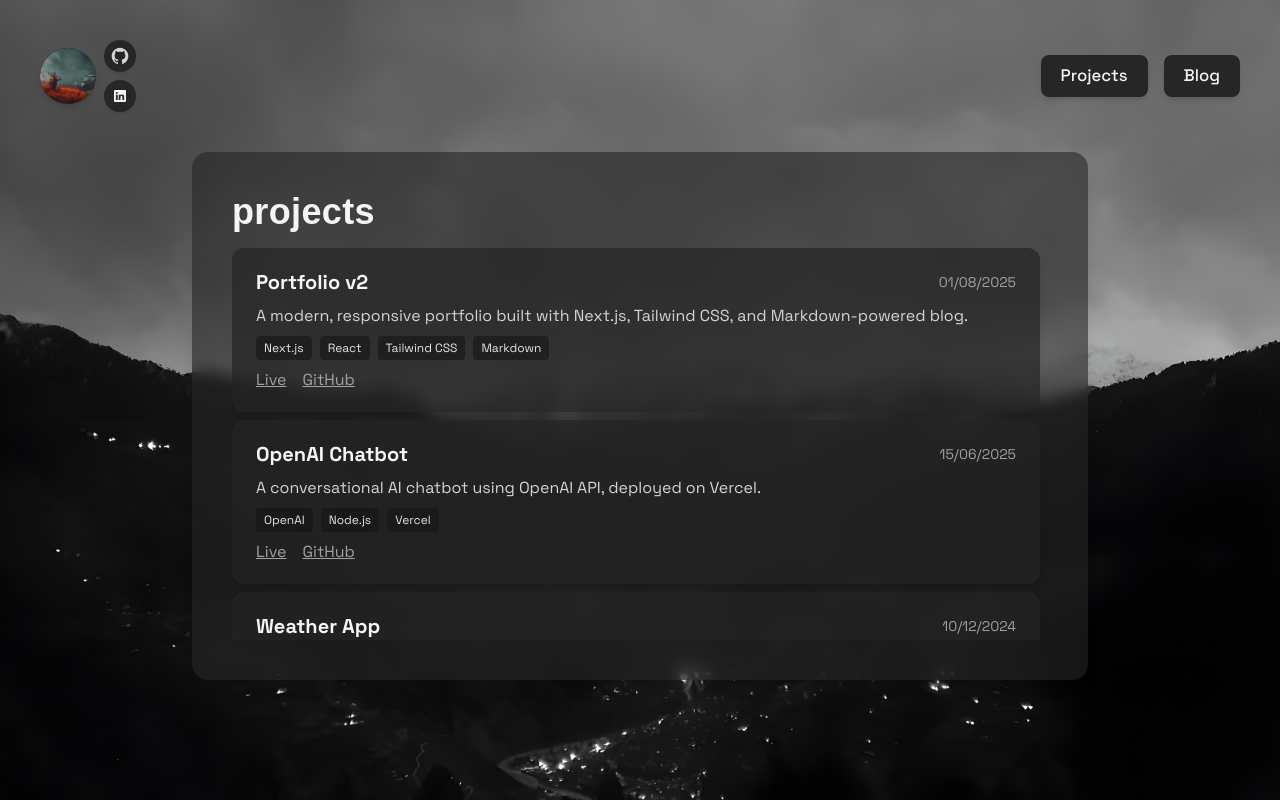
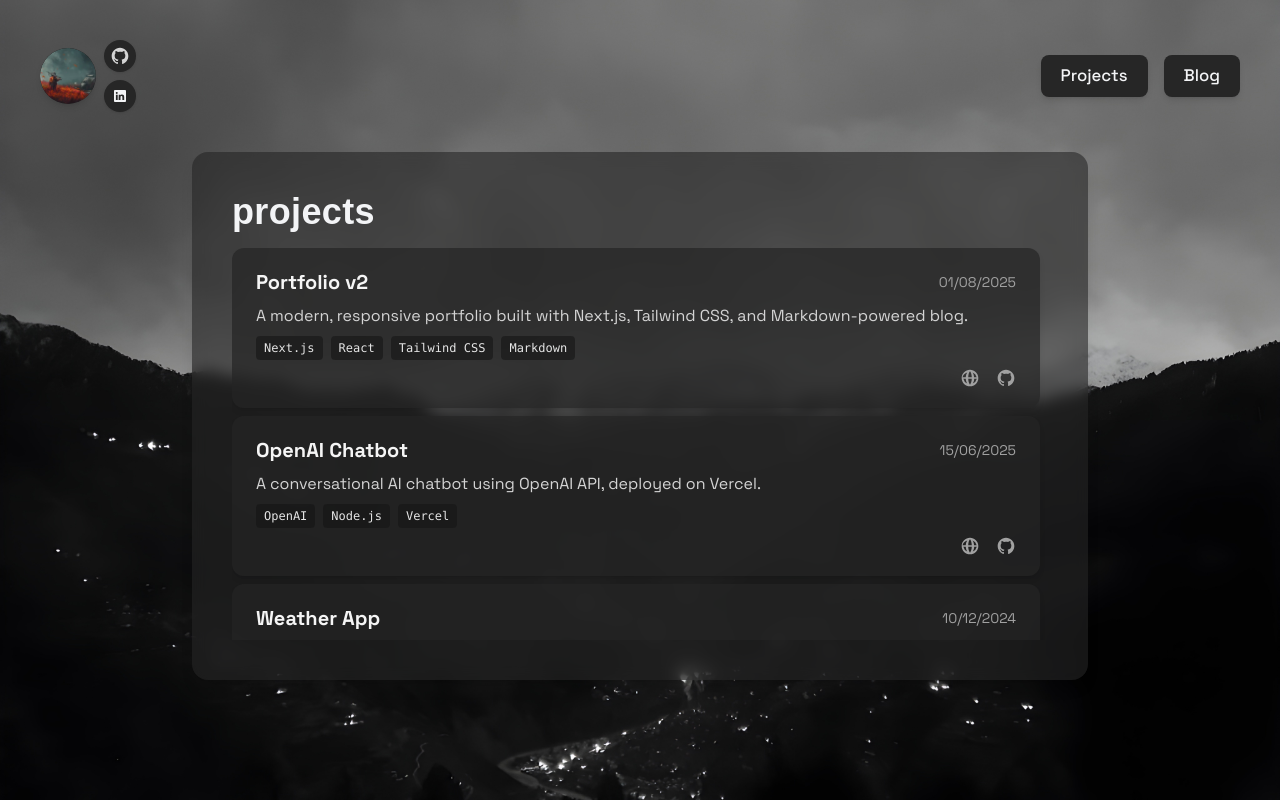
Before and after one commit to Mafzii/portfolio-v2, a Next.js app: page /projects in a window 1280 px wide. Built offline with nearby package versions, Linux system fonts and the light colour scheme; a web font is replaced by a local one.

Commit message:
finalise and fix code highlight import issue on deployment

```diff
--- a/src/pages/blog/[slug].js
+++ b/src/pages/blog/[slug].js
@@ -7,7 +7,6 @@
 import remarkGfm from 'remark-gfm'
 import styles from '@/styles/markdown.module.css';
 import remarkHighlightjs from 'remark-highlight.js';
-import 'highlight.js/styles/atom-one-dark.css';
 import { useState } from 'react';
 
 export async function getStaticPaths() {
--- a/src/pages/blog/index.js
+++ b/src/pages/blog/index.js
@@ -51,7 +51,7 @@
                 className="block py-4 px-4 rounded-lg transition-colors duration-200 hover:bg-neutral-800/60 focus:bg-neutral-800/80"
               >
                 <div className="flex flex-col">
-                  <span className="font-semibold text-lg mb-1">{post.title}</span>
+                  <span className="font-semibold text-lg mb-1 underline underline-offset-2">{post.title}</span>
                   <span className="text-sm text-neutral-400">{post.date}</span>
                 </div>
               </Link>
--- a/src/pages/projects/index.js
+++ b/src/pages/projects/index.js
@@ -36,11 +36,17 @@
                                         <span key={tech} className="bg-neutral-900/60 text-neutral-200 px-2 py-1 rounded text-xs font-mono">{tech}</span>
                                     ))}
                                 </div>
-                                <div className="flex gap-4 mt-2">
+                                <div className="flex justify-end gap-4 mt-2">
                                     {project.link && (
-                                        <a href={project.link} target="_blank" rel="noopener noreferrer" className="underline text-neutral-400 hover:text-neutral-100">Live</a>
+                                        <a href={project.link} target="_blank" rel="noopener noreferrer" className="underline underline-offset-2 text-neutral-400 hover:text-neutral-100 flex items-center">
+                                            {/* Globe/External/Live icon */}
+                                            <svg xmlns="http://www.w3.org/2000/svg" width="20" height="20" fill="none" viewBox="0 0 24 24"><path fill="currentColor" d="M12 2C6.477 2 2 6.477 2 12s4.477 10 10 10 10-4.477 10-10S17.523 2 12 2Zm7.938 9h-3.062c-.13-2.33-.82-4.308-1.75-5.74A8.03 8.03 0 0 1 19.938 11ZM12 20c-1.16-1.36-2.01-3.77-2.13-7h4.26c-.12 3.23-.97 5.64-2.13 7Zm-2.13-9c.12-3.23.97-5.64 2.13-7 1.16 1.36 2.01 3.77 2.13 7h-4.26Zm-1.188-5.74C7.752 6.692 7.062 8.67 6.93 11H3.062A8.03 8.03 0 0 1 8.682 5.26ZM4.062 13H6.93c.13 2.33.82 4.308 1.75 5.74A8.03 8.03 0 0 1 4.062 13Zm11.246 5.74c.93-1.432 1.62-3.41 1.75-5.74h3.062a8.03 8.03 0 0 1-4.812 5.74Z"/></svg>
+                                        </a>
                                     )}
-                                    <a href={project.repo} target="_blank" rel="noopener noreferrer" className="underline text-neutral-400 hover:text-neutral-100">GitHub</a>
+                                    <a href={project.repo} target="_blank" rel="noopener noreferrer" className="underline underline-offset-2 text-neutral-400 hover:text-neutral-100 flex items-center">
+                                        {/* GitHub icon */}
+                                        <svg xmlns="http://www.w3.org/2000/svg" width="20" height="20" fill="none" viewBox="0 0 24 24"><path fill="currentColor" d="M12 2C6.477 2 2 6.477 2 12c0 4.418 2.867 8.166 6.839 9.489.5.092.682-.217.682-.483 0-.237-.009-.868-.014-1.703-2.782.604-3.369-1.342-3.369-1.342-.454-1.154-1.11-1.462-1.11-1.462-.908-.62.069-.608.069-.608 1.004.07 1.532 1.032 1.532 1.032.892 1.529 2.341 1.088 2.91.832.092-.647.35-1.088.636-1.339-2.22-.253-4.555-1.112-4.555-4.951 0-1.093.39-1.988 1.029-2.688-.103-.253-.446-1.272.098-2.65 0 0 .84-.27 2.75 1.025A9.564 9.564 0 0 1 12 6.844c.85.004 1.705.115 2.504.337 1.909-1.295 2.748-1.025 2.748-1.025.546 1.378.202 2.397.1 2.65.64.7 1.028 1.595 1.028 2.688 0 3.848-2.338 4.695-4.566 4.944.359.309.678.92.678 1.855 0 1.338-.012 2.419-.012 2.749 0 .268.18.58.688.482C19.135 20.163 22 16.417 22 12c0-5.523-4.477-10-10-10Z"/></svg>
+                                    </a>
                                 </div>
                             </div>
                         </li>
--- a/src/styles/globals.css
+++ b/src/styles/globals.css
@@ -1,20 +1,91 @@
-@import "tailwindcss";
-
-@theme inline {
-  --color-background: var(--background);
-  --color-foreground: var(--foreground);
-  --font-sans: var(--font-geist-sans);
-  --font-mono: var(--font-geist-mono);
+/* Highlight.js GitHub Dark theme (global) */
+pre code.hljs {
+  display: block;
+  overflow-x: auto;
+  padding: 1em;
+}
+code.hljs {
+  padding: 3px 5px;
+}
+.hljs {
+  color: #c9d1d9;
+  background: #0d1117;
+}
+.hljs-doctag,
+.hljs-keyword,
+.hljs-meta .hljs-keyword,
+.hljs-template-tag,
+.hljs-template-variable,
+.hljs-type,
+.hljs-variable.language_ {
+  color: #ff7b72;
+}
+.hljs-title,
+.hljs-title.class_,
+.hljs-title.class_.inherited__,
+.hljs-title.function_ {
+  color: #d2a8ff;
+}
+.hljs-attr,
+.hljs-attribute,
+.hljs-literal,
+.hljs-meta,
+.hljs-number,
+.hljs-operator,
+.hljs-variable,
+.hljs-selector-attr,
+.hljs-selector-class,
+.hljs-selector-id {
+  color: #79c0ff;
+}
+.hljs-regexp,
+.hljs-string,
+.hljs-meta .hljs-string {
+  color: #a5d6ff;
+}
+.hljs-built_in,
+.hljs-symbol {
+  color: #ffa657;
+}
+.hljs-comment,
+.hljs-code,
+.hljs-formula {
+  color: #8b949e;
+}
+.hljs-name,
+.hljs-quote,
+.hljs-selector-tag,
+.hljs-selector-pseudo {
+  color: #7ee787;
+}
+.hljs-subst {
+  color: #c9d1d9;
+}
+.hljs-section {
+  color: #1f6feb;
+  font-weight: bold;
+}
+.hljs-bullet {
+  color: #f2cc60;
+}
+.hljs-emphasis {
+  color: #c9d1d9;
+  font-style: italic;
+}
+.hljs-strong {
+  color: #c9d1d9;
+  font-weight: bold;
+}
+.hljs-addition {
+  color: #aff5b4;
+  background-color: #033a16;
+}
+.hljs-deletion {
+  color: #ffdcd7;
+  background-color: #67060c;
 }
 
-/*
-not sure if i want red theme or not
-:root {
-  --cool-red: rgb(163, 71, 71);
-}
-.red-hover:hover {
-  color: var(--cool-red)
-} */
+@import "tailwindcss";
 
 ::selection {
   background: var(--color-slate-600);
@@ -43,9 +114,3 @@
   font-size: 1.1rem;
   font-weight: 400;
 }
-
-code {
-  background-color: #e0e0e0; /* Slightly darker grey for inline code */
-  padding: 2px 4px;
-  border-radius: 3px;
-}
--- a/src/styles/markdown.module.css
+++ b/src/styles/markdown.module.css
@@ -65,10 +65,10 @@
   background: var(--color-zinc-800);
 }
 .markdown-body a {
-  color: #60a5fa; /* Tailwind blue-400 */
+  color: var(--color-blue-400);
   text-decoration: underline;
   transition: color 0.2s;
 }
 .markdown-body a:hover {
-  color: #2563eb; /* Tailwind blue-600 */
+  color: var(--color-blue-600);
 }
```
Also changed, not shown: src/styles/github-dark.css (added, +118 -0 lines).
